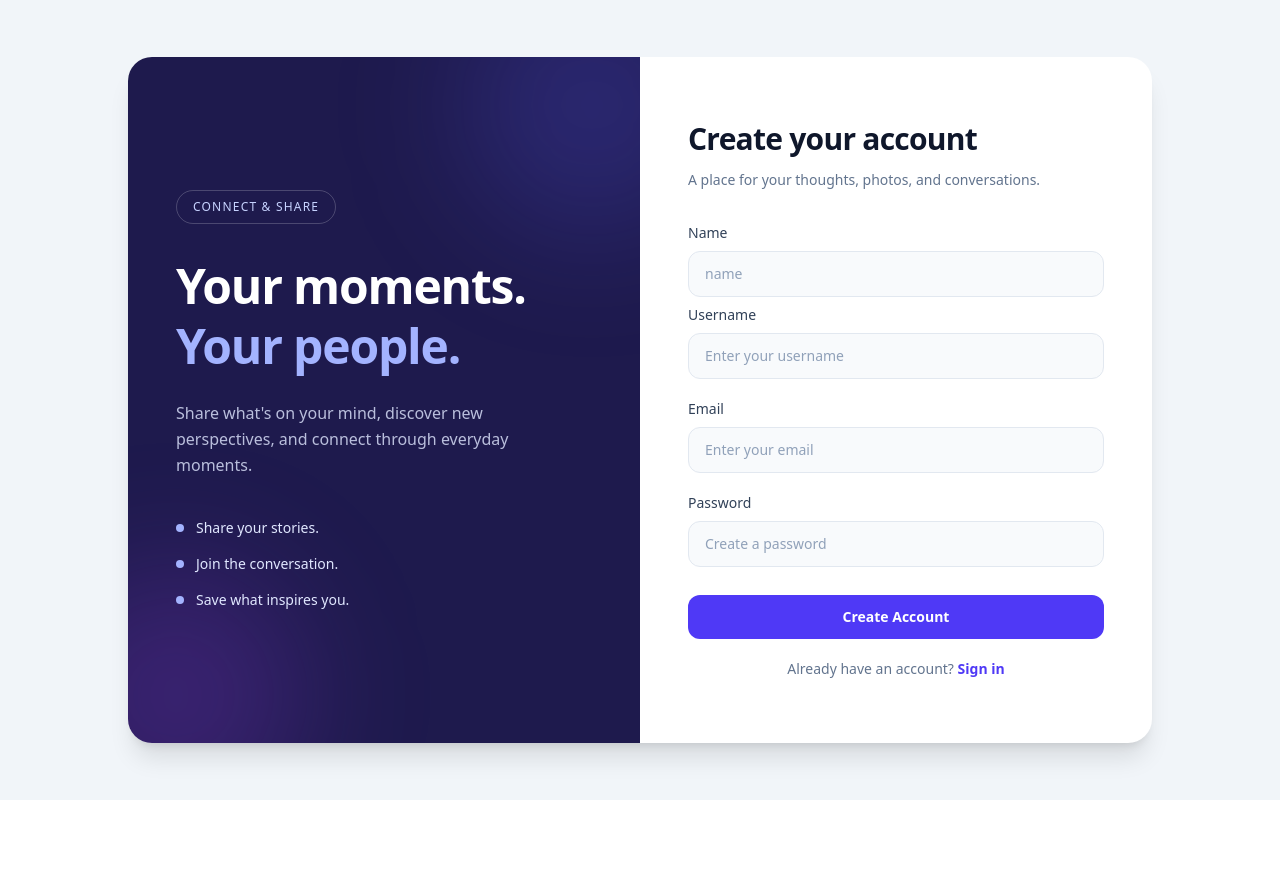
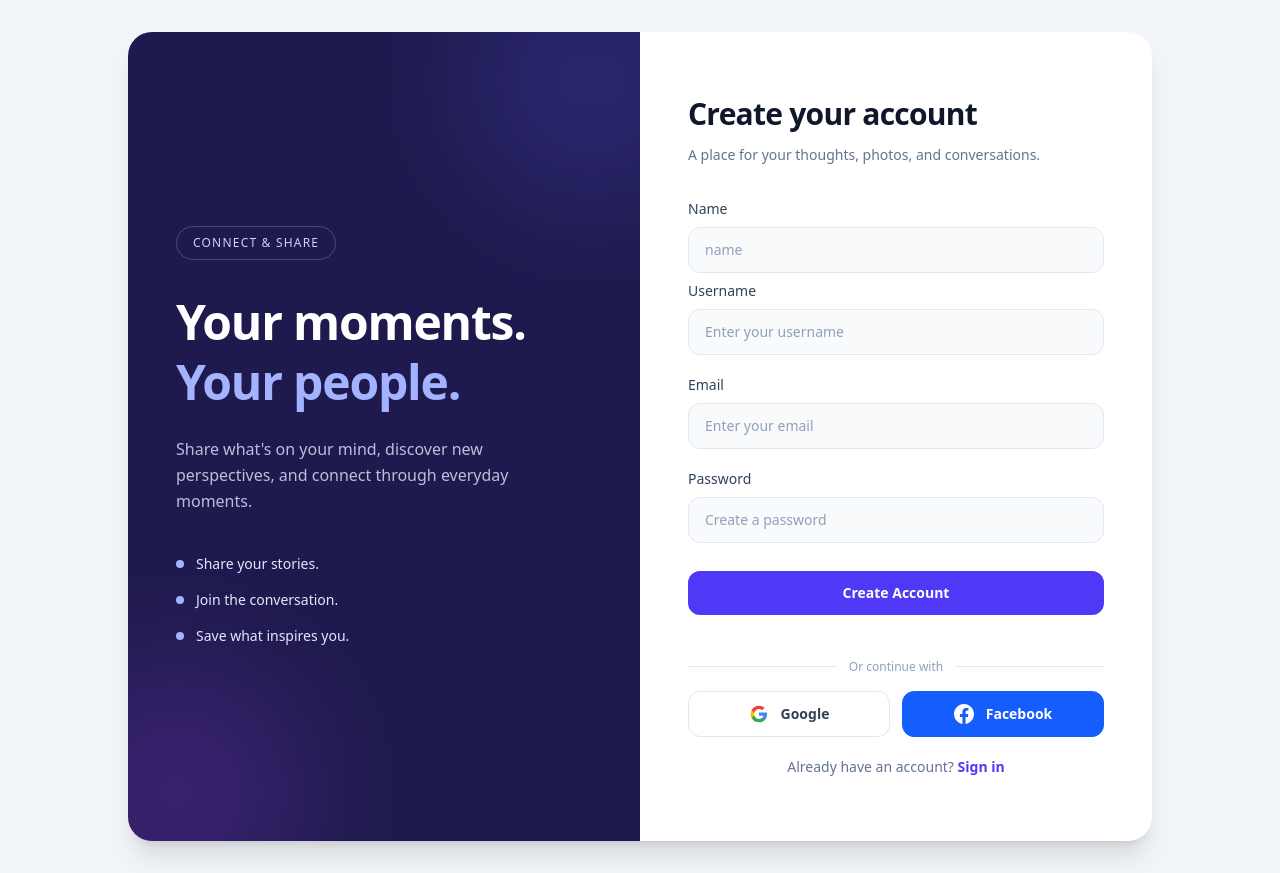
Before and after one commit to Htut-7/social-app, a Next.js app: page /Register in a window 1280 px wide. Before the commit the page ends 800 px from the top, so only its background shows below. Built offline with nearby package versions, Linux system fonts and the light colour scheme.

Commit message:
feat(auth): add Google and Facebook OAuth sign-in

```diff
--- a/app/(auth)/Login/page.tsx
+++ b/app/(auth)/Login/page.tsx
@@ -5,6 +5,7 @@ import Link from "next/link";
 import ROUTES from "@/ROUTES";
 import { signIn } from "next-auth/react";
 import { useRouter } from "next/navigation";
+import AuthForm from "@/components/AuthForm";
 
 function Page() {
   const [email, setEmail] = useState("");
@@ -164,6 +165,8 @@ function Page() {
                 )}
               </button>
 
+              <AuthForm />
+
               <div className="text-center">
                 <Link
                   href={ROUTES.REGISTER}
--- a/app/(auth)/Register/page.tsx
+++ b/app/(auth)/Register/page.tsx
@@ -5,6 +5,7 @@ import Link from "next/link";
 import React, { useState } from "react";
 import { useRouter } from "next/navigation";
 import ROUTES from "@/ROUTES";
+import AuthForm from "@/components/AuthForm";
 
 function Page() {
   const [name, setName] = useState("");
@@ -191,6 +192,8 @@ function Page() {
                 {loading ? "Loading..." : "Create Account"}
               </button>
 
+              <AuthForm />
+
               <p className="text-center text-sm text-slate-500">
                 Already have an account?{" "}
                 <Link
--- a/auth.ts
+++ b/auth.ts
@@ -4,9 +4,15 @@ import LoginSchema from "./components/lib/schema/LoginSchema";
 import dbConnect from "./components/lib/dbConnect";
 import User from "./database/user.model";
 import bcrypt from "bcryptjs";
+import Google from "next-auth/providers/google";
+import Facebook from "next-auth/providers/facebook";
+import Account from "./database/account.model";
+import { Types } from "mongoose";
 
 export const { handlers, signIn, signOut, auth } = NextAuth({
   providers: [
+    Google,
+    Facebook,
     Credential({
       async authorize(credential) {
         const validatedField = LoginSchema.safeParse(credential);
@@ -41,6 +47,56 @@ export const { handlers, signIn, signOut, auth } = NextAuth({
   ],
 
   callbacks: {
+    async signIn({ user, account }) {
+      if (account?.type === "credentials") return true;
+      if (!account || !["google", "facebook"].includes(account.provider)) {
+        return false;
+      }
+
+      try {
+        await dbConnect();
+        const existingAccount = await Account.findOne({
+          provider: account.provider,
+          providerAccountId: account.providerAccountId,
+        });
+
+        if (existingAccount) {
+          const existingUser = await User.findById(existingAccount.user);
+          return Boolean(existingUser);
+        }
+
+        const email = user.email?.trim().toLowerCase();
+
+        if (!email) return false;
+
+        const existingEmail = await User.findOne({ email });
+
+        if (existingEmail) {
+          return false;
+        }
+
+        const userId = new Types.ObjectId();
+
+        const newUser = await User.create({
+          _id: userId,
+          name: user.name || "New User",
+          username: `user${userId.toString()}`,
+          email,
+          image: user.image,
+        });
+
+        await Account.create({
+          user: newUser._id,
+          provider: account.provider,
+          providerAccountId: account.providerAccountId,
+        });
+        return true;
+      } catch (error) {
+        console.log(error);
+        return false;
+      }
+    },
+
     async jwt({ token, user }) {
       if (user) {
         token.sub = user.id;
--- /dev/null
+++ b/components/AuthForm.tsx
@@ -0,0 +1,90 @@
+"use client";
+
+import ROUTES from "@/ROUTES";
+import { signIn } from "next-auth/react";
+import React, { useState } from "react";
+
+function AuthForm() {
+  const [error, setError] = useState("");
+
+  const oAuthSignIn = async (type: "google" | "facebook") => {
+    try {
+      await signIn(type, {
+        redirectTo: ROUTES.HOME,
+      });
+    } catch {
+      setError("Unable to start sign-in. Please try again");
+    }
+  };
+
+  return (
+    <div className="mt-6 space-y-4">
+      <div className="flex items-center gap-3">
+        <div className="h-px flex-1 bg-slate-200" />
+        <span className="text-xs font-medium text-slate-400">
+          Or continue with
+        </span>
+        <div className="h-px flex-1 bg-slate-200" />
+      </div>
+
+      <div className="grid grid-cols-1 gap-3 sm:grid-cols-2">
+        <button
+          type="button"
+          onClick={() => oAuthSignIn("google")}
+          className="flex items-center justify-center gap-3 rounded-xl border border-slate-200 bg-white px-4 py-3 text-sm font-semibold text-slate-700 transition hover:border-slate-300 hover:bg-slate-50 active:scale-[0.98] focus-visible:outline-2 focus-visible:outline-offset-2 focus-visible:outline-indigo-600"
+        >
+          <svg
+            aria-hidden="true"
+            className="h-5 w-5 shrink-0"
+            viewBox="0 0 24 24"
+          >
+            <path
+              fill="#4285F4"
+              d="M21.6 12.23c0-.71-.06-1.39-.18-2.05H12v3.88h5.38a4.6 4.6 0 0 1-2 3.02v2.51h3.24c1.9-1.75 2.98-4.33 2.98-7.36Z"
+            />
+            <path
+              fill="#34A853"
+              d="M12 22c2.7 0 4.96-.9 6.62-2.41l-3.24-2.51c-.9.6-2.05.97-3.38.97-2.6 0-4.81-1.76-5.6-4.12H3.05v2.59A10 10 0 0 0 12 22Z"
+            />
+            <path
+              fill="#FBBC05"
+              d="M6.4 13.93a6 6 0 0 1 0-3.86V7.48H3.05a10 10 0 0 0 0 9.04l3.35-2.59Z"
+            />
+            <path
+              fill="#EA4335"
+              d="M12 5.95c1.47 0 2.79.51 3.83 1.51l2.87-2.87A9.6 9.6 0 0 0 12 2a10 10 0 0 0-8.95 5.48l3.35 2.59C7.19 7.71 9.4 5.95 12 5.95Z"
+            />
+          </svg>
+          Google
+        </button>
+
+        <button
+          type="button"
+          onClick={() => oAuthSignIn("facebook")}
+          className="flex items-center justify-center gap-3 rounded-xl border border-blue-600 bg-blue-600 px-4 py-3 text-sm font-semibold text-white transition hover:border-blue-700 hover:bg-blue-700 active:scale-[0.98] focus-visible:outline-2 focus-visible:outline-offset-2 focus-visible:outline-blue-600"
+        >
+          <svg
+            aria-hidden="true"
+            className="h-5 w-5 shrink-0"
+            viewBox="0 0 24 24"
+            fill="currentColor"
+          >
+            <path d="M24 12.073C24 5.405 18.627 0 12 0S0 5.405 0 12.073c0 6.026 4.388 11.021 10.125 11.927v-8.437H7.078v-3.49h3.047V9.413c0-3.026 1.792-4.697 4.533-4.697 1.312 0 2.686.235 2.686.235v2.971h-1.513c-1.49 0-1.956.931-1.956 1.887v2.264h3.328l-.532 3.49h-2.796V24C19.612 23.094 24 18.099 24 12.073Z" />
+          </svg>
+          Facebook
+        </button>
+      </div>
+
+      {error && (
+        <p
+          role="alert"
+          className="rounded-xl border border-red-100 bg-red-50 px-4 py-3 text-sm text-red-600"
+        >
+          {error}
+        </p>
+      )}
+    </div>
+  );
+}
+
+export default AuthForm;
--- a/database/account.model.ts
+++ b/database/account.model.ts
@@ -19,7 +19,7 @@ const accountSchema = new Schema(
     },
     provider: {
       type: String,
-      enum: ["github", "google"],
+      enum: ["google", "facebook"],
       required: true,
     },
     providerAccountId: {
```
Also changed, not shown: facebook.jpg (added).
